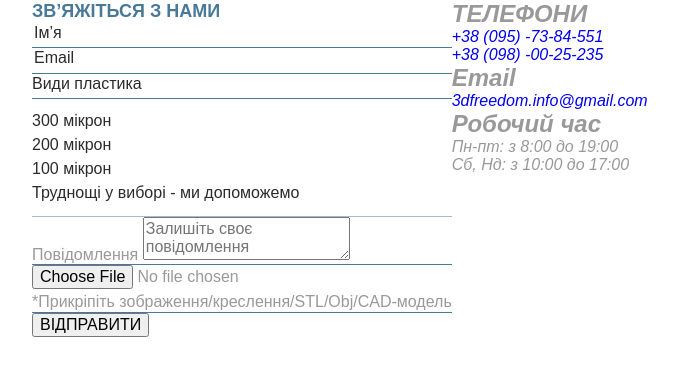
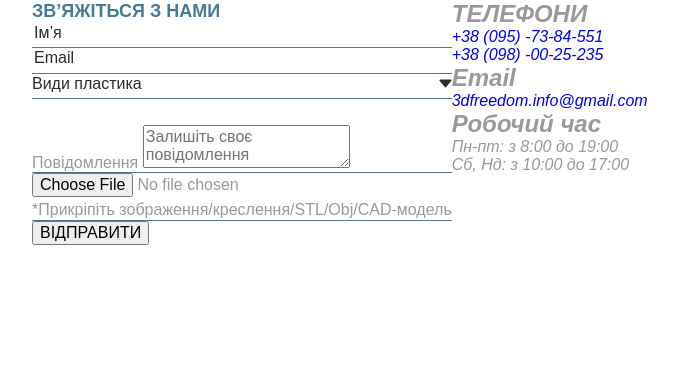
Before and after one commit to Kuzia30/order, a plain HTML site: page form.html in a window 1280 px wide. Shown: the whole page, without its empty margins (8-686 px from the left). Drawn offline with nearby package versions, Linux system fonts and the light colour scheme.

Commit message:
finish select

```diff
--- a/css/style.css
+++ b/css/style.css
@@ -236,6 +236,11 @@ body {
 
   color: #2b2b2b;
 }
+
+.select-box {
+  display: flex;
+  flex-direction: column;
+}
 .select-form__subtitle {
   padding-bottom: 4px;
   font-weight: 400;
@@ -252,6 +257,8 @@ body {
   max-height: 0;
   opacity: 0;
   border-bottom: 1px solid rgba(72, 121, 150, 0.5);
+
+  order: 1;
 }
 
 .select-box .options-container.active {
@@ -262,6 +269,31 @@ body {
 .option,
 .selected {
   cursor: pointer;
+}
+
+.selected {
+  position: relative;
+  order: 0;
+}
+
+.selected::after {
+  content: "";
+  background-image: url(../images/Polygon.svg);
+  background-size: contain;
+  background-repeat: no-repeat;
+  position: absolute;
+  display: block;
+  width: 13px;
+  height: 19px;
+  right: 0;
+  bottom: 0;
+
+  transition: all 0.4s;
+}
+
+.select-box .options-container.active + .selected::after {
+  transform: rotate(180deg);
+  top: 0;
 }
 .option:hover {
   background-color: rgba(72, 121, 150, 0.5);
--- a/form.html
+++ b/form.html
@@ -39,8 +39,7 @@
 
 
           <div class="select-box">
-            <p class="selected select-form__subtitle">Види пластика</p>
-            <div class="options-container active">
+            <div class="options-container">
               <div class="option">
                 <input
                   type="radio"
@@ -78,6 +77,7 @@
                 <label for="support">Труднощі у виборі - ми допоможемо</label>
               </div>
             </div>
+            <p class="selected select-form__subtitle">Види пластика</p>
           </div>
 
         <div class="form-input">
--- a/js/options.js
+++ b/js/options.js
@@ -0,0 +1,15 @@
+const selected = document.querySelector(".selected");
+const optionsContainer = document.querySelector(".options-container");
+
+const optionsList = document.querySelectorAll(".option");
+
+selected.addEventListener("click", () => {
+  optionsContainer.classList.toggle("active");
+});
+
+optionsList.forEach(o => {
+  o.addEventListener("click", () => {
+    selected.innerHTML = o.querySelector("label").innerHTML;
+    optionsContainer.classList.remove("active");
+  });
+});
```
Also changed, not shown: images/Polygon.svg (renamed from images/Polygon 3.svg).
